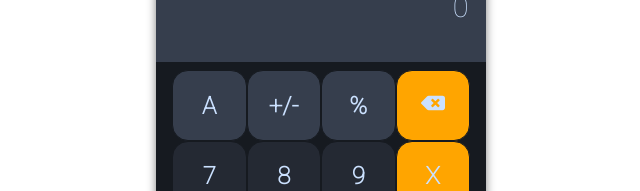
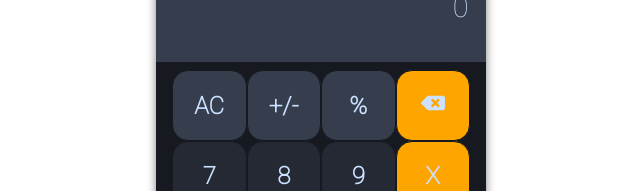
Before and after one commit to Varun1452/calculator, a React (Create React App) app: page / in a window 1280 px wide. Shown: the part 295-486 px from the top of the page, without its empty margins (319-959 px from the left). Built offline with nearby package versions, Linux system fonts and the light colour scheme.

Commit message:
error solved

```diff
--- a/src/components/calculator.js
+++ b/src/components/calculator.js
@@ -70,7 +70,7 @@ function Calculator() {
         </div>
         <div className="Calculator-Button">
           <Button type='button' className='Top-Btn' value='AC' onClick={handleArithematicOperator}>
-            A
+            AC
           </Button>
           <Button type="button" className='Top-Btn' value='pm' onClick={handleArithematicOperator} >
             +/-
```
